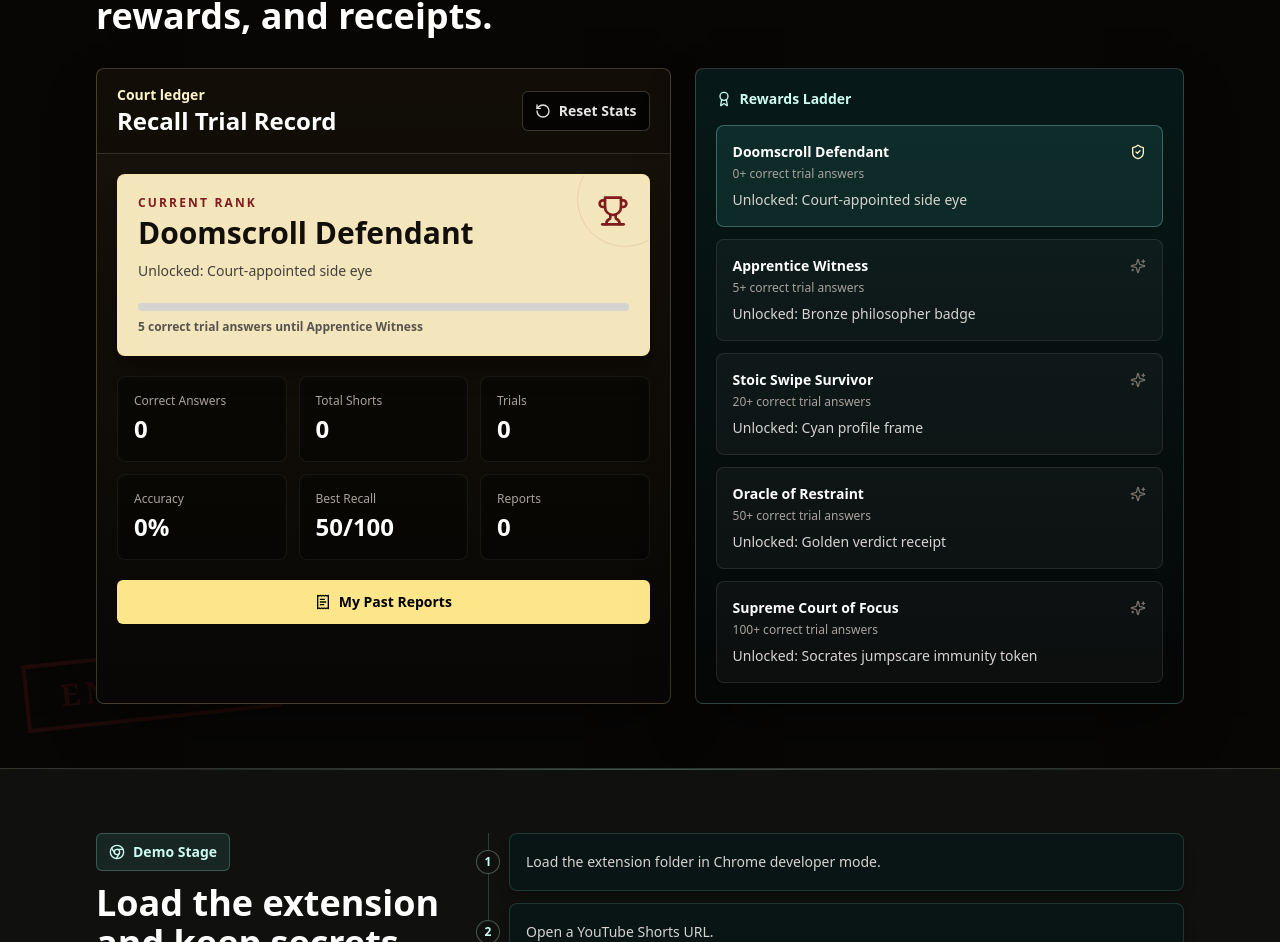
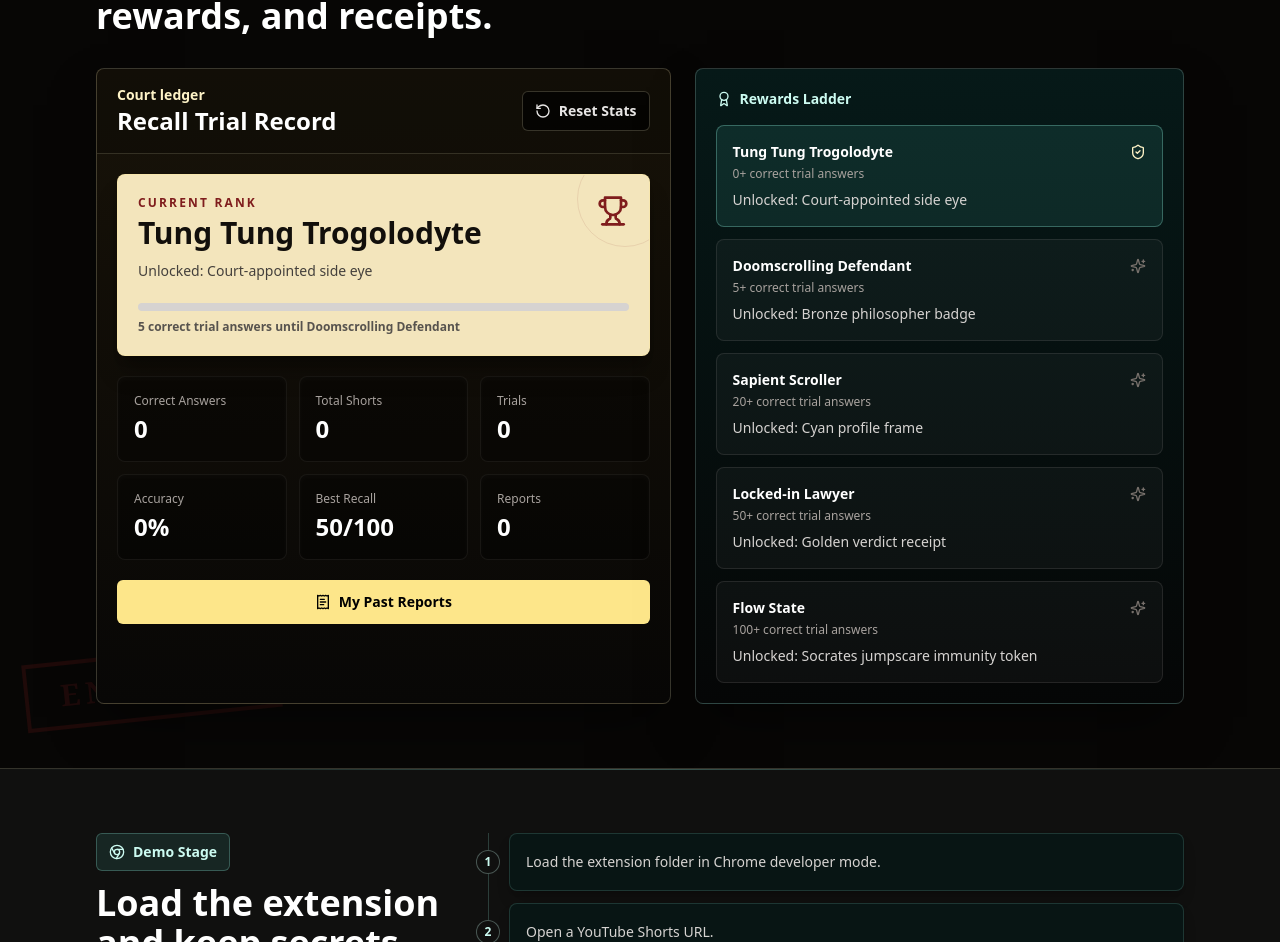
Before and after one commit to leoyang812/EurekaHacklathon, a Next.js app: page / in a window 1280 px wide. Shown: the part 1342-2284 px from the top of the page. Built offline with nearby package versions, Linux system fonts and the light colour scheme.

Commit message:
Rename ranks and update normalization logic

```diff
--- a/app/profile-stats.tsx
+++ b/app/profile-stats.tsx
@@ -54,31 +54,53 @@ const reportsStorageKey = "scrollCourtLandingReports";
 
 const ranks = [
   {
-    name: "Doomscroll Defendant",
+    name: "Tung Tung Trogolodyte",
     minCorrectAnswers: 0,
     reward: "Unlocked: Court-appointed side eye"
   },
   {
-    name: "Apprentice Witness",
+    name: "Doomscrolling Defendant",
     minCorrectAnswers: 5,
     reward: "Unlocked: Bronze philosopher badge"
   },
   {
-    name: "Stoic Swipe Survivor",
+    name: "Sapient Scroller",
     minCorrectAnswers: 20,
     reward: "Unlocked: Cyan profile frame"
   },
   {
-    name: "Oracle of Restraint",
+    name: "Locked-in Lawyer",
     minCorrectAnswers: 50,
     reward: "Unlocked: Golden verdict receipt"
   },
   {
-    name: "Supreme Court of Focus",
+    name: "Flow State",
     minCorrectAnswers: 100,
     reward: "Unlocked: Socrates jumpscare immunity token"
   }
 ];
+
+const rankAliases: Record<string, string> = {
+  "Doomscroll Defendant": "Tung Tung Trogolodyte",
+  "Apprentice Witness": "Doomscrolling Defendant",
+  "Stoic Swipe Survivor": "Sapient Scroller",
+  "Oracle of Restraint": "Locked-in Lawyer",
+  "Supreme Court of Focus": "Flow State"
+};
+
+function normalizeRankName(value: unknown) {
+  if (typeof value === "string") {
+    return rankAliases[value] ?? value;
+  }
+  return ranks[0].name;
+}
+
+function normalizeReport(report: SessionReport) {
+  return {
+    ...report,
+    rank: normalizeRankName(report.rank)
+  };
+}
 
 function getRank(correctAnswers: number) {
   return [...ranks].reverse().find((rank) => correctAnswers >= rank.minCorrectAnswers) ?? ranks[0];
@@ -344,7 +366,9 @@ export function ProfileStatsPanel() {
       if (stored) setStats({ ...defaultStats, ...JSON.parse(stored) });
       if (storedReports) {
         const parsedReports = JSON.parse(storedReports);
-        setReports(Array.isArray(parsedReports) ? getRealReports(parsedReports) : defaultReports);
+        setReports(Array.isArray(parsedReports)
+          ? getRealReports(parsedReports.map((item: unknown) => normalizeReport(item as SessionReport)))
+          : defaultReports);
       }
     } catch {
       setStats(defaultStats);
@@ -365,7 +389,7 @@ export function ProfileStatsPanel() {
         trials: Number(parsed.trials || 0),
         recall: Number(parsed.recall || 50),
         accuracy: typeof parsed.accuracy === "number" ? clampAccuracy(parsed.accuracy) : undefined,
-        rank: typeof parsed.rank === "string" ? parsed.rank : "Doomscroll Defendant",
+        rank: normalizeRankName(typeof parsed.rank === "string" ? parsed.rank : undefined),
         courtMood: typeof parsed.courtMood === "string" ? parsed.courtMood : undefined,
         correctTrials: cleanNumber(parsed.correctTrials),
         wrongTrials: cleanNumber(parsed.wrongTrials),
```
